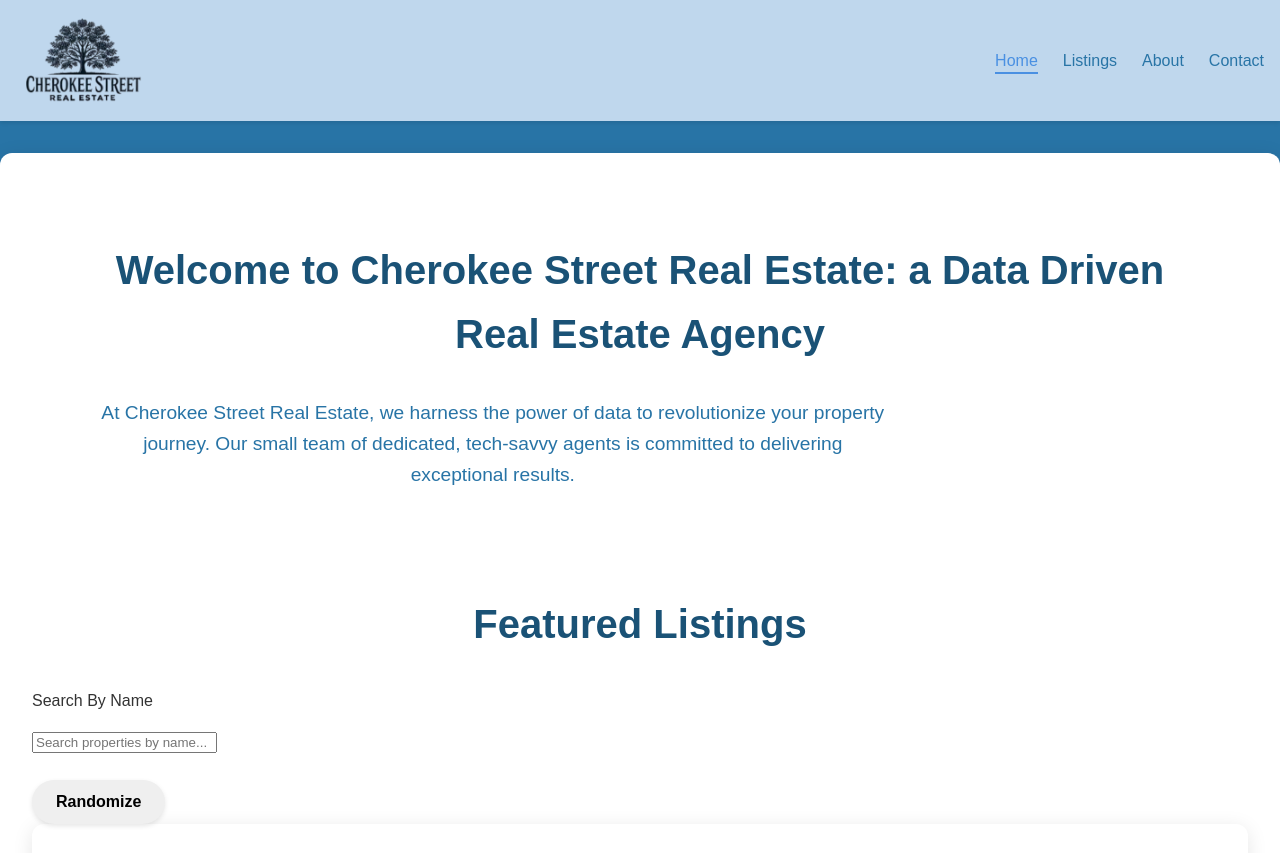
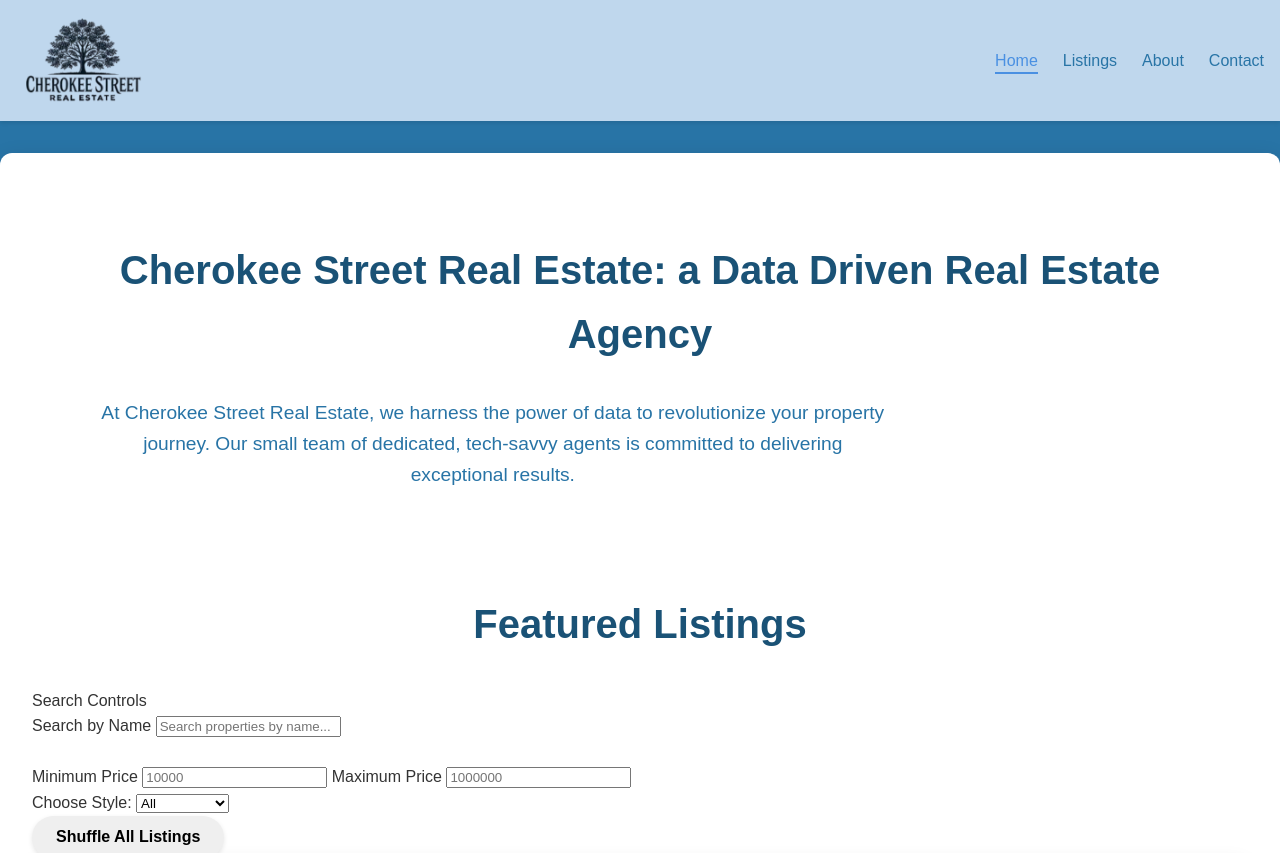
Before and after one commit to TylerGilman/real-estate-htmx-fastapi, a FastAPI app: page / in a window 1280 px wide. Shown: the top 853 px of the page. Run offline with FastAPI, Linux system fonts and the light colour scheme; data comes from the database, SQL or seed files in the repository; some libraries are stand-ins or nearby versions.

Commit message:
added noncomplete form controls

```diff
--- a/templates/index.html
+++ b/templates/index.html
@@ -7,7 +7,7 @@
 <div id="content">
     <section class="hero-section">
         <div class="container">
-            <h1 class="section-title">Welcome to Cherokee Street Real Estate: a Data Driven Real Estate Agency</h1>
+            <h1 class="section-title">Cherokee Street Real Estate: a Data Driven Real Estate Agency</h1>
             <p class="agency-intro">
                 At Cherokee Street Real Estate, we harness the power of data to revolutionize your property journey. Our small team of dedicated, tech-savvy agents is committed to delivering exceptional results.
             </p>
@@ -16,20 +16,47 @@
 
 
     <h2 class="section-title">Featured Listings</h2>
+    <span> Search Controls </span>
     <div id="search-container">
     <!-- Add search input -->
-    <p>
-    Search By Name
-    </p>
     <div class="search-controls-container">
-        <input type="text" name="search" placeholder="Search properties by name..."
+        <label for="search-text">Search by Name</label>
+        <input type="text" name="search-text" id="search-text" placeholder="Search properties by name..."
                hx-post="/search"
                hx-trigger="keyup changed delay:500ms"
                hx-target="#listings-container"
                hx-indicator=".htmx-indicator"
                hx-swap="outerHTML">
         <div class="htmx-indicator">Searching...</div>
-        <button hx-post="/randomize" hx-target="#listings-container" hx-swap="outerHTML" class="button">Randomize</button>
+        <div id="price-controls-container">
+          <label for="search-min-price">Minimum Price</label>
+          <input id="search-min-price" type="number" name="search-min-price" placeholder="10000"
+                 hx-post="/search"
+                 hx-trigger="keyup changed delay:500ms"
+                 hx-target="#listings-container"
+                 hx-indicator=".htmx-indicator"
+                 hx-swap="outerHTML">
+
+          <label for="search-max-price">Maximum Price</label>
+          <input id="search-max-price" type="number" name="search-max-price" placeholder="1000000"
+                 hx-post="/search"
+                 hx-trigger="keyup changed delay:500ms"
+                 hx-target="#listings-container"
+                 hx-indicator=".htmx-indicator"
+                 hx-swap="outerHTML">
+        </div>
+        <div id="style-controls-container">
+          <label for="search-style">Choose Style:</label>
+
+          <select name="search-style" id="search-style">
+            <option value="All">All</option>
+            <option value="House">House</option>
+            <option value="Apartment">Apartment</option>
+            <option value="Brownstone">Brownstone</option>
+          </select>
+      </div>
+        <button hx-post="/randomize" hx-target="#listings-container" hx-swap="outerHTML" class="button">Shuffle All Listings</button>
+
     </div>
     </div>
     <div id="listings-container" class="gridContainer">
```
